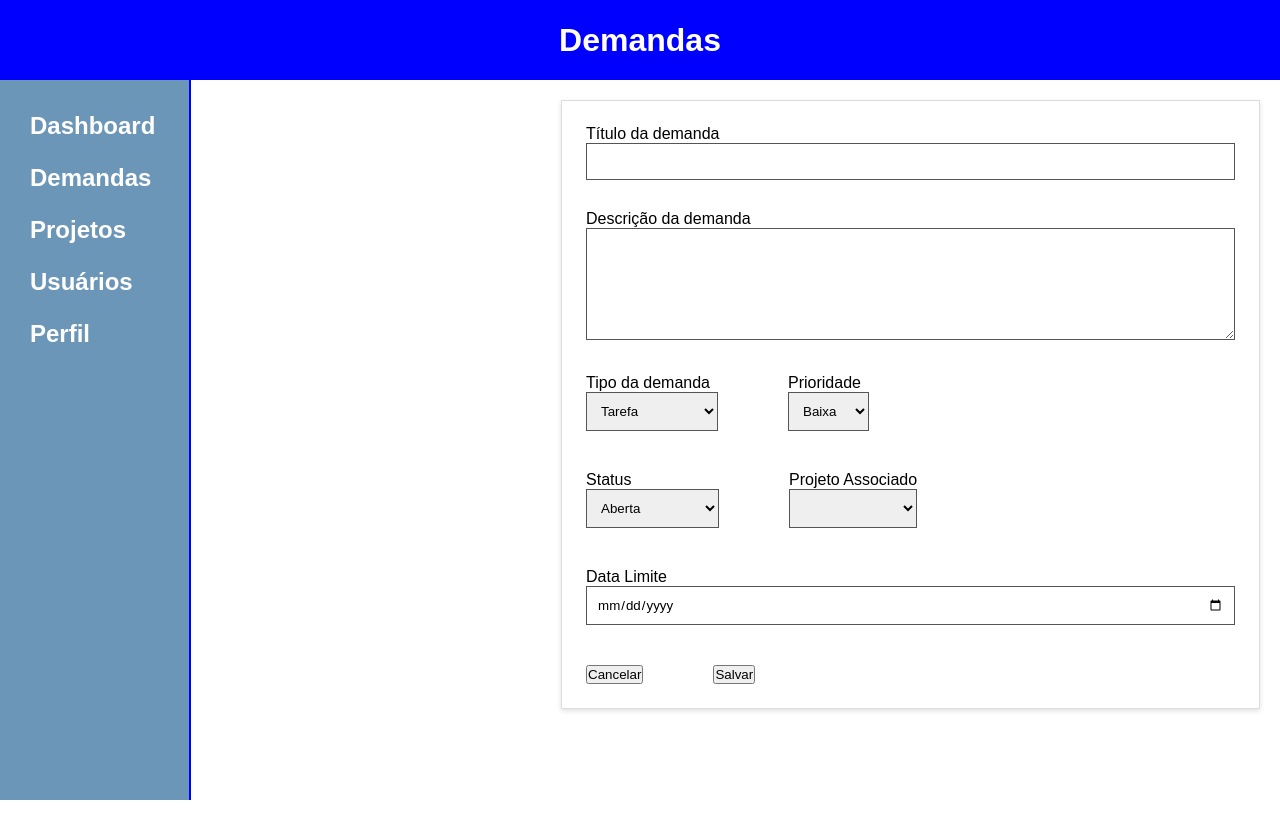
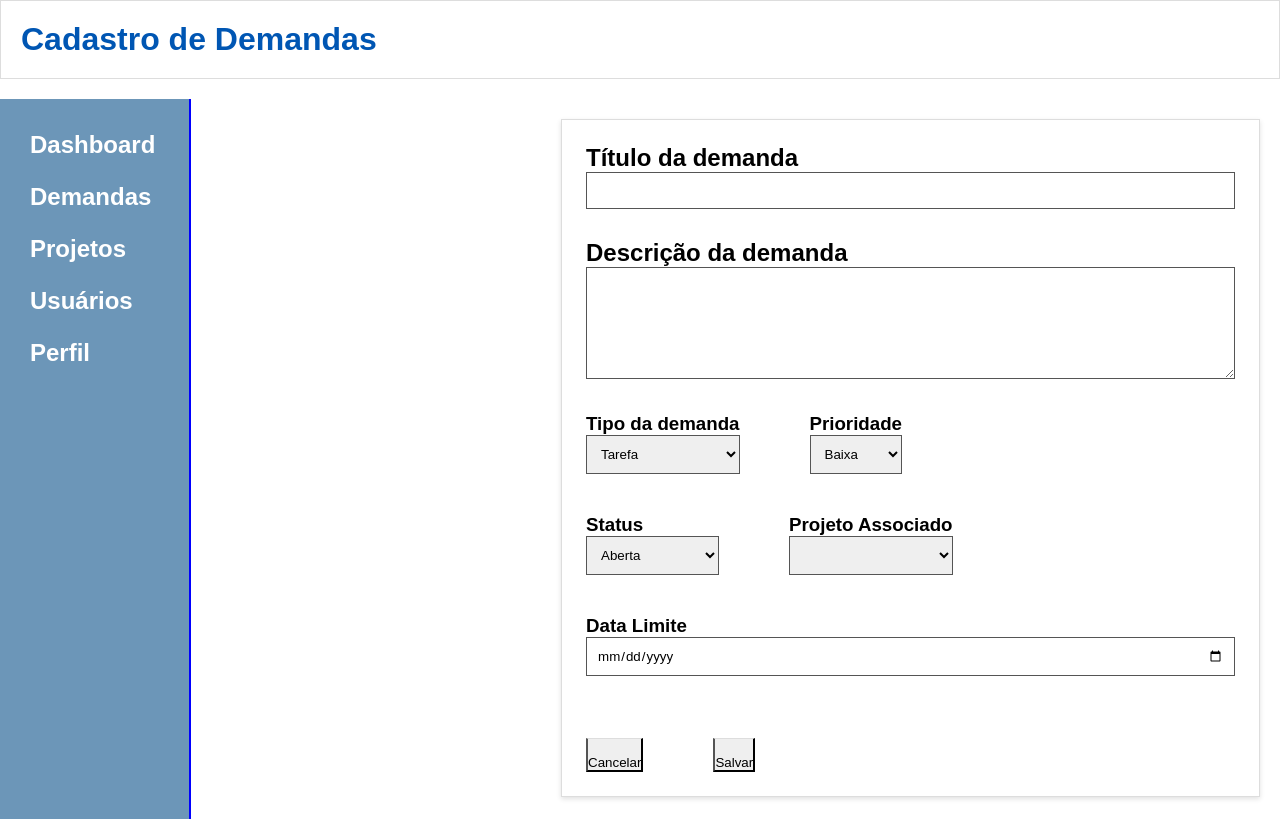
Before and after one commit to Luskapaes3/PI-II-TIME-24, a plain HTML site: page cadastro_demanda.html in a window 1280 px wide. Drawn offline with Linux system fonts and the light colour scheme.

Commit message:
Update cadastro_demanda.html

```diff
--- a/cadastro_demanda.html
+++ b/cadastro_demanda.html
@@ -7,8 +7,8 @@
         <link rel="stylesheet" href="style.css">
 </head>
 <body>
-    <div class="cabeçalho">
-        <h1>Demandas</h1>
+    <div id="cabecalho", style="text-align: center;">
+        <h1>Cadastro de Demandas</h1>
     </div>
     <div class="conteudo">
         <div class="leftmenu">
@@ -21,17 +21,17 @@
     <div class="corpo">
         <form>
             <div>
-                <p>Título da demanda</p>
+                <h2>Título da demanda</h2>
                 <input type="text" id="titulo", required>
             </div>
             <div>
-            <p>Descrição da demanda</p>
+            <h2>Descrição da demanda</h2>
                 <textarea id="descricao" rows="5", required></textarea>
             </div>
             <div class="selects">
                 <div style="display: flex;gap: 70px;">
                     <div>
-                        <p>Tipo da demanda</p>
+                        <h3>Tipo da demanda</h3>
                         <select id="select">
                             <option value="tarefa">Tarefa</option>
                             <option value="defeito">Defeito</option>
@@ -40,7 +40,7 @@
                         </select>
                     </div>
                     <div>
-                        <p>Prioridade</p>
+                        <h3>Prioridade</h3>
                         <select id="select">
                             <option value="baixa">Baixa</option>
                             <option value="media">Média</option>
@@ -51,7 +51,7 @@
                 </div>
                 <div style="display: flex; gap: 70px;">
                     <div>
-                        <p>Status</p>
+                        <h3>Status</h3>
                         <select id="select">
                             <option value="aberta">Aberta</option>
                             <option value="andamento">Em andamento</option>
@@ -61,18 +61,18 @@
                         </select>
                     </div>
                     <div>
-                        <p>Projeto Associado</p>
+                        <h3>Projeto Associado</h3>
                         <select id="select">
                         </select>
                     </div>
                 </div>
                 <div>
-                    <p>Data Limite</p>
+                    <h3>Data Limite</h3>
                     <input type="date", required>
                 </div>
                 <div style="display: flex; gap: 70px;">
-                    <button>Cancelar</button>
-                    <button type="submit">Salvar</button>
+                    <button class="botoes">Cancelar</button>
+                    <button type="submit" class="botoes">Salvar</button>
                 </div>
             </div>
         </form>
```
